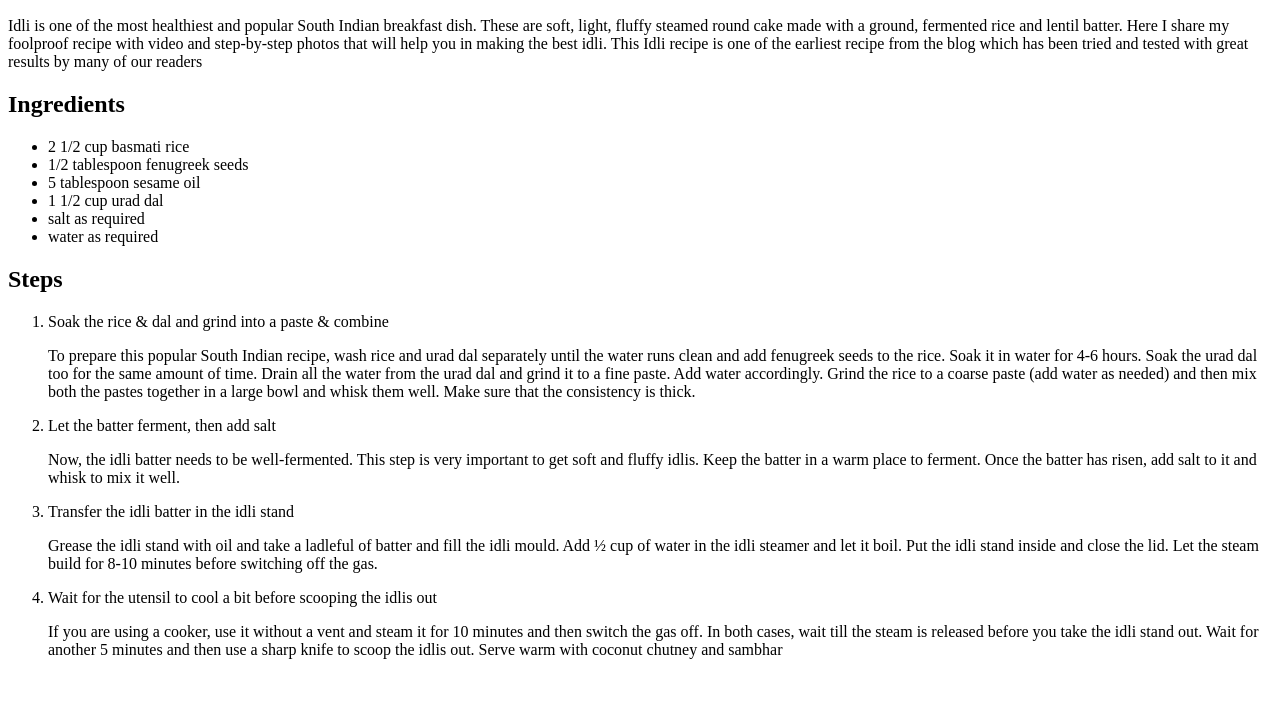
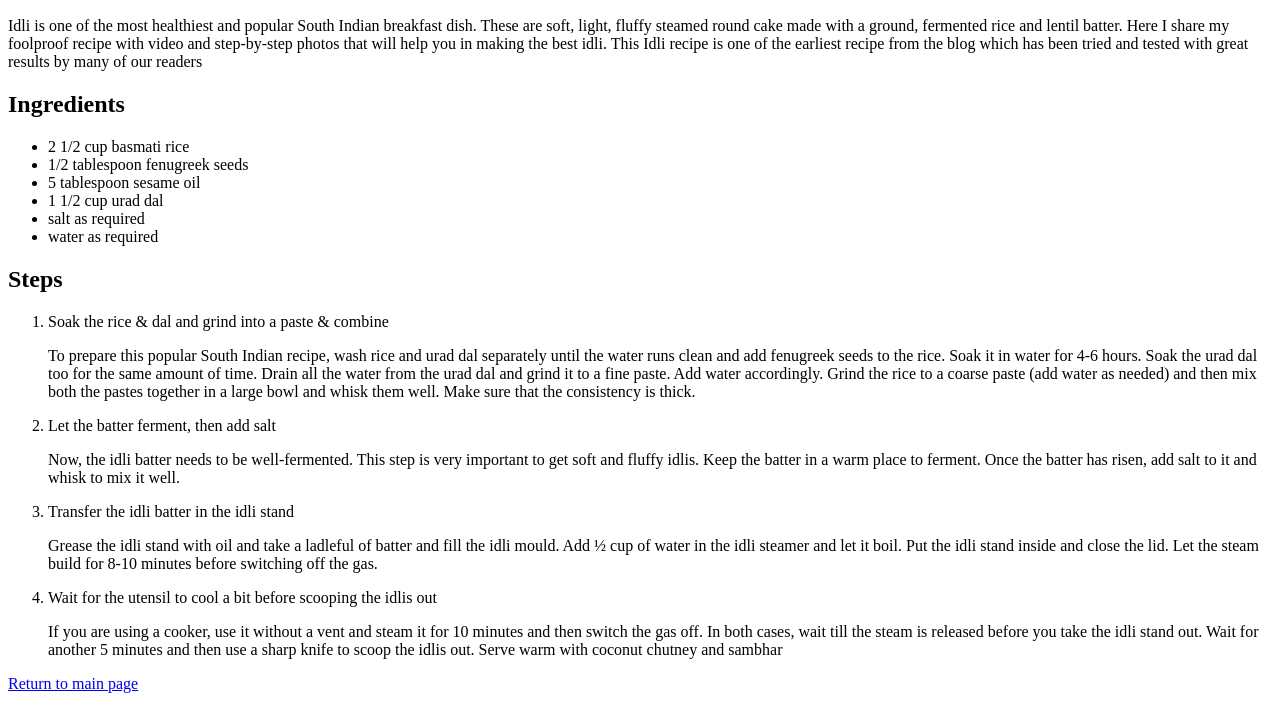
Before and after one commit to athulbabut/odin-recipes, a plain HTML site: page recipes/idli.html in a window 1280 px wide. Shown: the part 383-1084 px from the top of the page. Before the commit the page ends 1058 px from the top, so only its background shows below. Drawn offline with Linux system fonts and the light colour scheme.

Commit message:
added return to main page on recipes html files

```diff
--- a/recipes/idli.html
+++ b/recipes/idli.html
@@ -30,5 +30,6 @@
                     <li>Wait for the utensil to cool a bit before scooping the idlis out</li>
                         <p>If you are using a cooker, use it without a vent and steam it for 10 minutes and then switch the gas off. In both cases, wait till the steam is released before you take the idli stand out. Wait for another 5 minutes and then use a sharp knife to scoop the idlis out. Serve warm with coconut chutney and sambhar</p>
                 </ol>
+                <a href="../index.html">Return to main page</a>
         </body>
     </html>
```
Also changed, not shown: recipes/masaladosa.html (+1 -1 lines), recipes/uttappam.html (+1 -0 lines).
